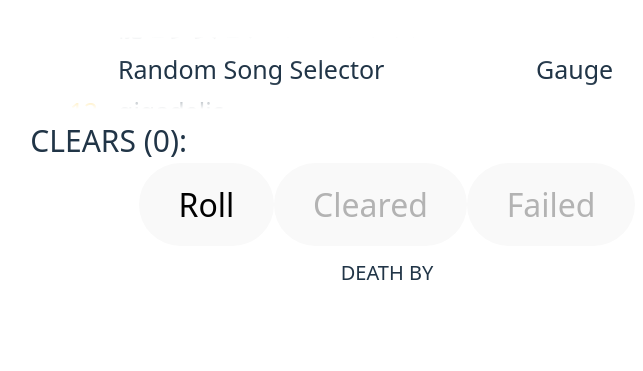
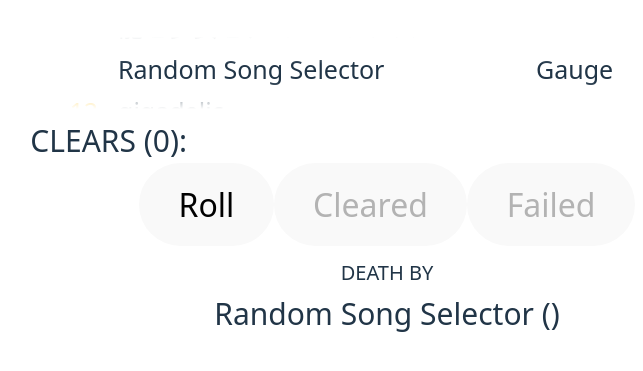
Before and after one commit to alexdaesikkim/obs_random, a React (Vite) app: page / in a window 1280 px wide. Shown: the part 263-634 px from the top of the page, without its empty margins (253-896 px from the left). Built offline with nearby package versions, Linux system fonts and the light colour scheme.

Commit message:
Update to the html view

```diff
--- a/src/App.tsx
+++ b/src/App.tsx
@@ -90,8 +90,8 @@ function App() {
     wheelGaugeList.push(afterGauge);
     setSongWheelSongs(wheelSongList);
     setGaugeWheel(wheelGaugeList);
-    let speed:number = document.getElementById("clearedSongsText") !== null ? (document.getElementById("clearedSongsText")!.offsetWidth / 30) : 0;
-    if(speed < 10) speed = 20;
+    let speed:number = document.getElementById("clearedSongsText") !== null ? (document.getElementById("clearedSongsText")!.offsetWidth / 30) : 40;
+    if(speed < 10) speed = 40;
     setClearSpeedValue(speed);
     setUlClassName("reset");
   }
@@ -169,7 +169,7 @@ function App() {
                 {"CLEARS (" + selectedSongs.filter(i => i.clear === "cleared").length + "):"}
             </div>
             <div className={"clearedSongs"}>
-                <span id="clearedSongsText" className={selectedSongs.length > 1 ? "songOverflow" : ""} style={clearWidthSpeed}>
+                <span id="clearedSongsText" className={selectedSongs.filter(i => i.clear === "cleared").length > 1 ? "songOverflow" : ""} style={clearWidthSpeed}>
                     {
                         selectedSongs.length > 0 ?
                             selectedSongs.filter(i => i.clear === "cleared").map((item, _) => {
@@ -200,6 +200,9 @@ function App() {
                         )
                     })
                 }
+                <div className="failedSong" style={{display: swAni ? 'none' : '' }}>
+                    {lastSelectedSong.title + " (" + lastSelectedSong.diff + ") "}
+                </div>
             </div>
         </div>
       </div>
```
